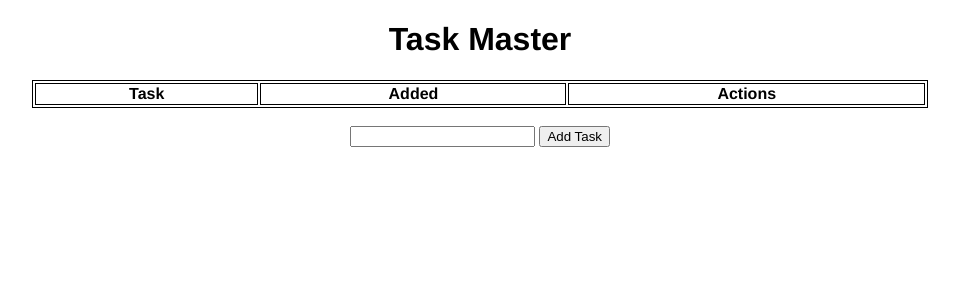
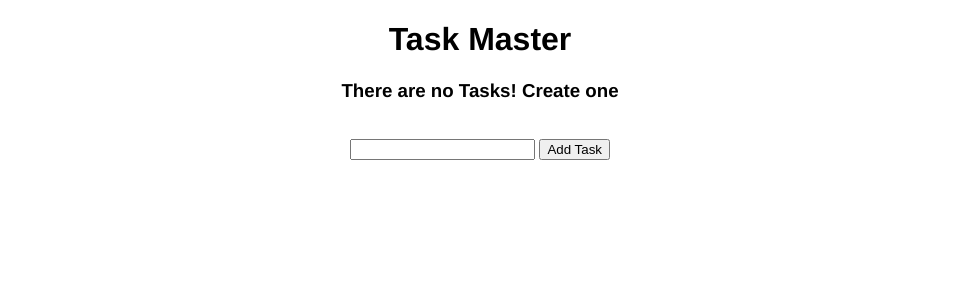
Before and after one commit to Azfar-Sphere/-Practice-Project-task_master, a Flask app: page / in a window 1280 px wide. Shown: the top 300 px of the page, without its empty margins (160-1119 px from the left). Run offline with Flask 3, Linux system fonts and the light colour scheme; lists and menus that the app fills with data are empty.

Commit message:
Added No tasks functionality

```diff
--- a/templates/index.html
+++ b/templates/index.html
@@ -6,6 +6,10 @@
 <div class="content">
     <h1> Task Master</h1>
 
+    {% if tasks|length < 1 %}
+    <h3>There are no Tasks! Create one</h3>
+
+    {% else %}
         <table>
             <tr>
                 <th>Task</th>
@@ -24,6 +28,7 @@
                 </tr>
             {% endfor %}
         </table>
+    {% endif %}
         <br>
         <form action="/" method="post">
             <input type="text" name="content" id="content">
```
Also changed, not shown: instance/test.db. Lines whose indentation alone changed are shown as unchanged.
